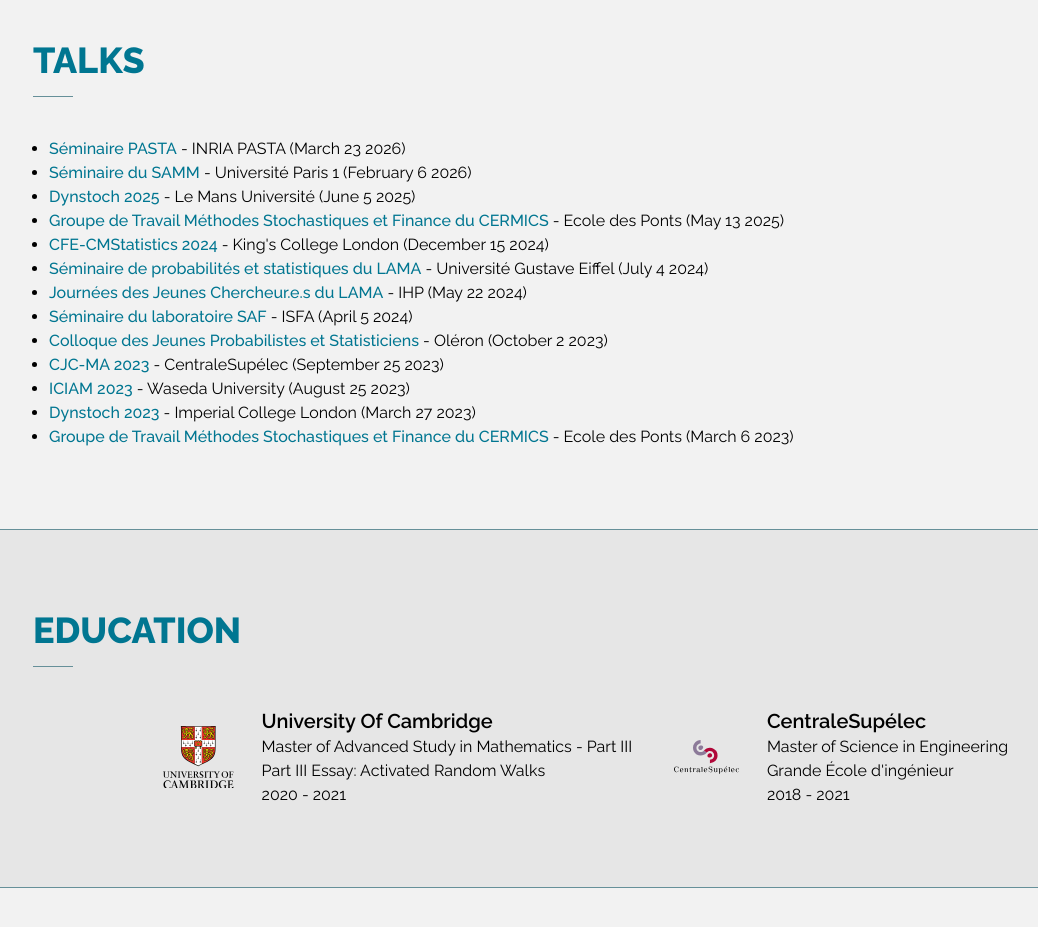
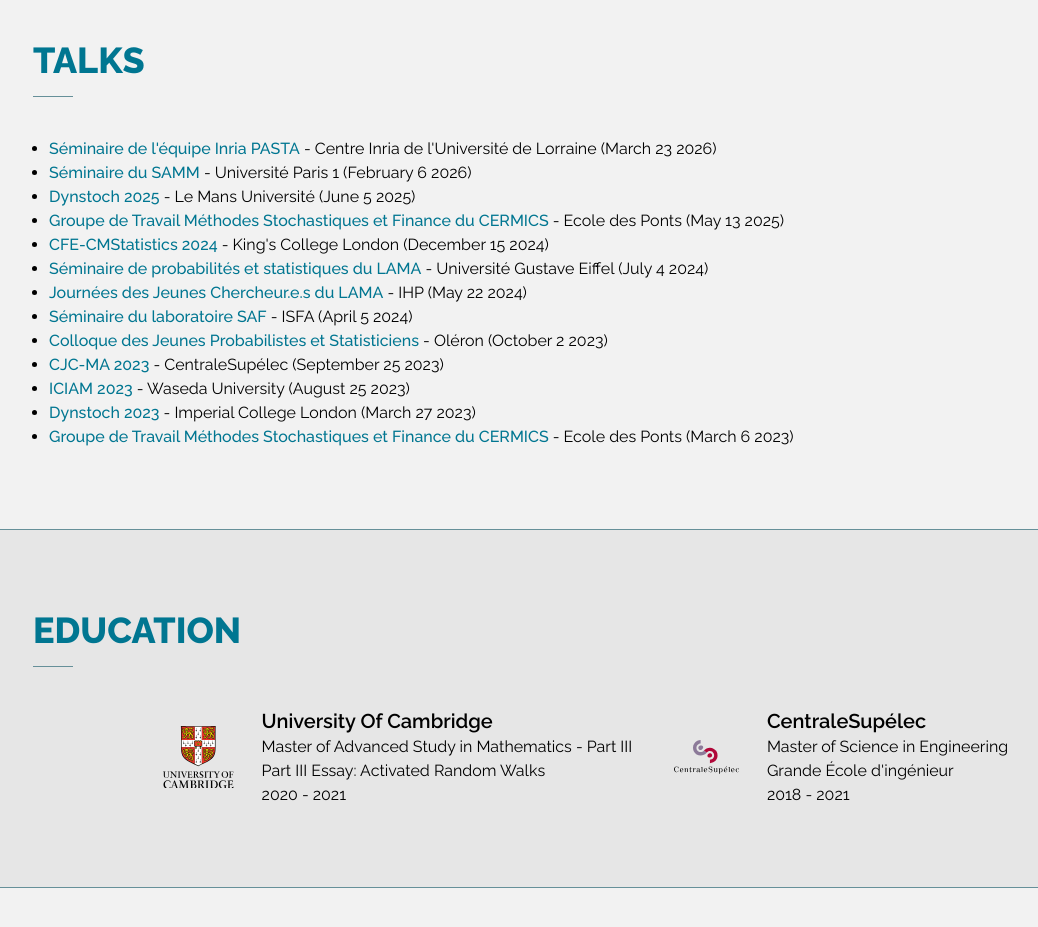
Before and after one commit to elisebayraktar/elisebayraktar.github.io, a React (Vite) app: page / in a window 1280 px wide. Shown: the part 1020-1947 px from the top of the page, without its empty margins (47-1085 px from the left). Built offline with nearby package versions, Linux system fonts and the light colour scheme.

Commit message:
feat: update talk text

```diff
--- a/src/components/sections/talks.tsx
+++ b/src/components/sections/talks.tsx
@@ -8,8 +8,8 @@ interface Talk {
 
 const talks: Talk[] = [
   {
-    dateAndPlace: 'INRIA PASTA (March 23 2026)',
-    label: 'Séminaire PASTA',
+    dateAndPlace: "Centre Inria de l'Université de Lorraine (March 23 2026)",
+    label: "Séminaire de l'équipe Inria PASTA",
     link: 'https://team.inria.fr/pasta/fr/francais-efficient-estimation-of-jump-parameters-for-stochastic-differential-equations-driven-by-levy-processes-elise-bayraktar-sorbonne-universite/',
   },
   {
--- a/src/components/ui/button.tsx
+++ b/src/components/ui/button.tsx
@@ -10,21 +10,14 @@ const buttonVariants = cva(
     variants: {
       variant: {
         default: 'bg-primary text-primary-foreground shadow-xs hover:bg-primary/90',
-        destructive:
-          'bg-destructive text-white shadow-xs hover:bg-destructive/90 focus-visible:ring-destructive/20 dark:focus-visible:ring-destructive/40 dark:bg-destructive/60',
         outline:
           'border bg-background shadow-xs hover:bg-accent hover:text-accent-foreground dark:bg-input/30 dark:border-input dark:hover:bg-input/50',
-        secondary: 'bg-secondary text-secondary-foreground shadow-xs hover:bg-secondary/80',
         ghost: 'hover:bg-accent hover:text-accent-foreground dark:hover:bg-accent/50',
         link: 'text-primary underline-offset-4 hover:underline',
       },
       size: {
         default: 'h-9 px-4 py-2 has-[>svg]:px-3',
-        sm: 'h-8 rounded-md gap-1.5 px-3 has-[>svg]:px-2.5',
-        lg: 'h-10 rounded-md px-6 has-[>svg]:px-4',
         icon: 'size-9',
-        'icon-sm': 'size-8',
-        'icon-lg': 'size-10',
         fit: '',
       },
     },
```
